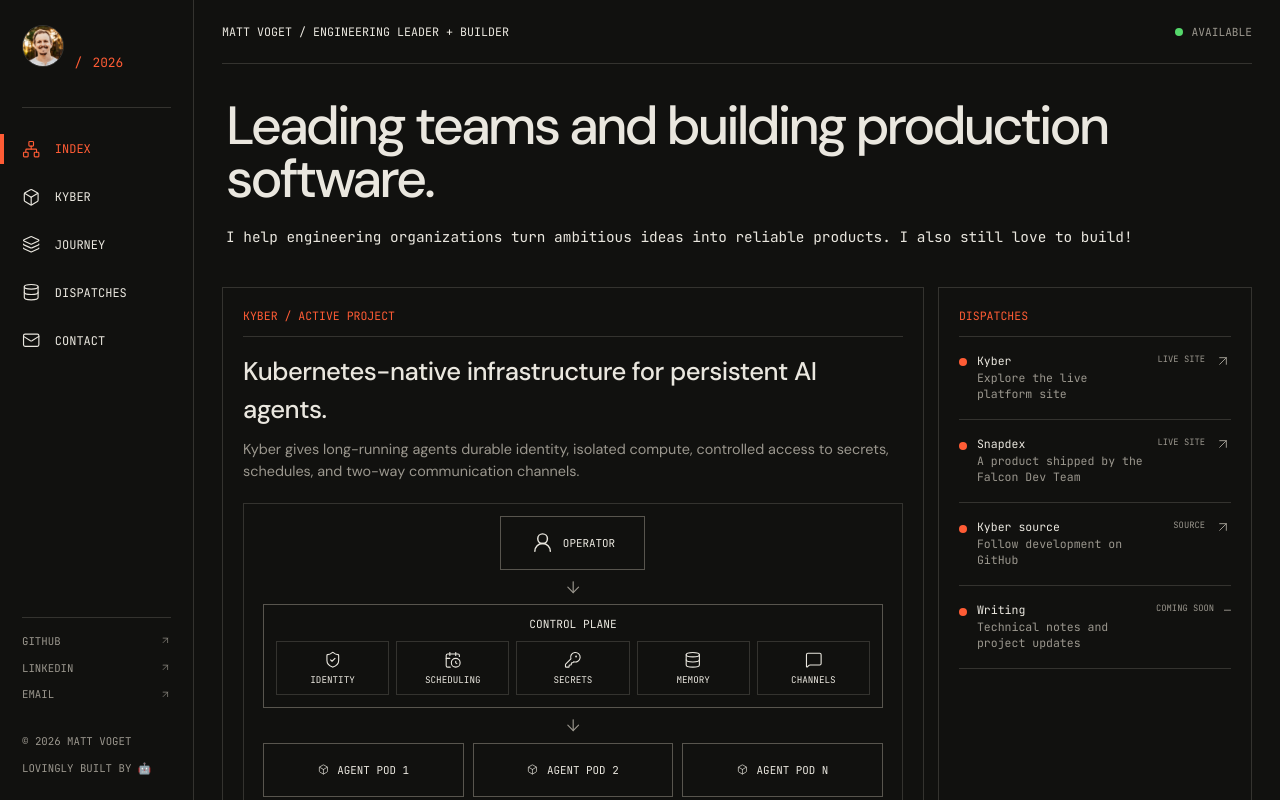
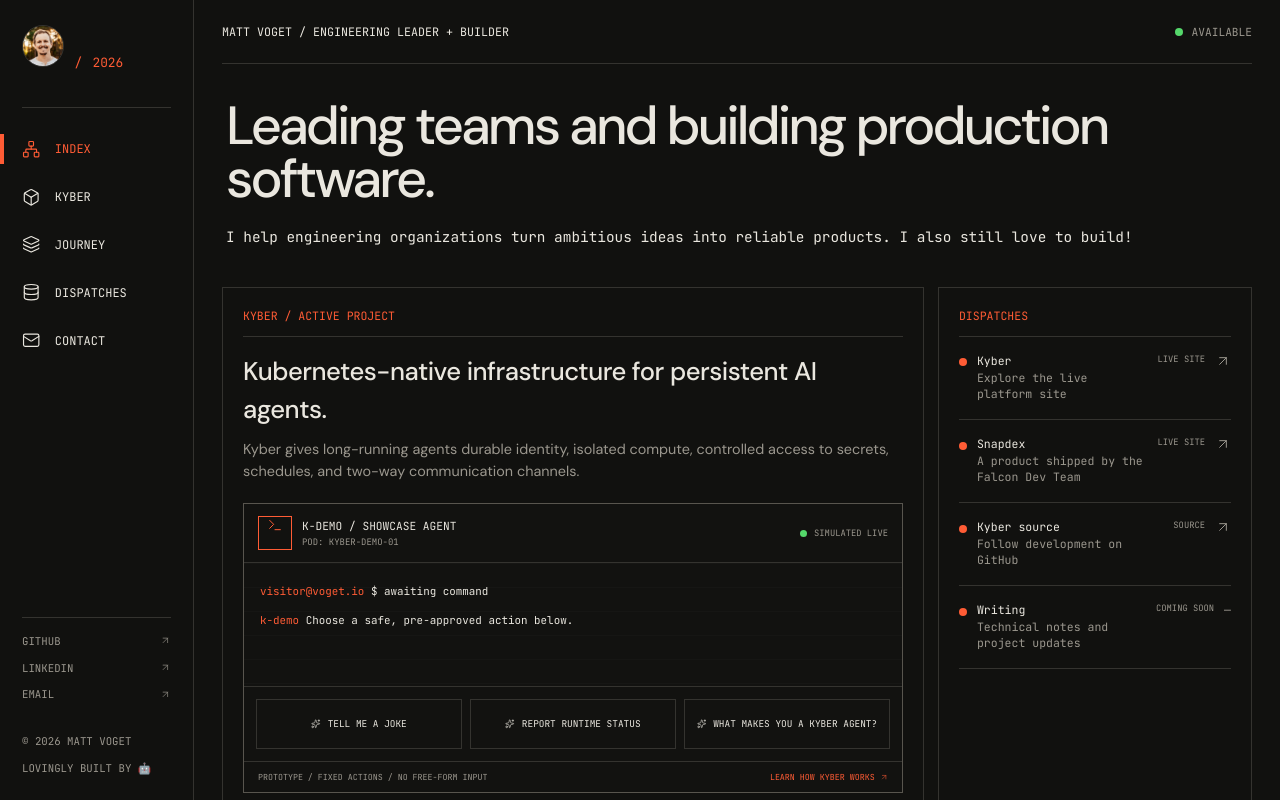
Before and after one commit to matty-v/voget-io, a React (Vite) app: page / in a window 1280 px wide. Shown: the top 800 px of the page. Built offline with nearby package versions, Linux system fonts and the light colour scheme.

Commit message:
feat: prototype interactive Kyber agent showcase

```diff
--- a/src/App.tsx
+++ b/src/App.tsx
@@ -1,20 +1,16 @@
 import { useEffect, useState } from "react";
 import {
-  ArrowDown,
   ArrowUpRight,
   Box,
-  CalendarClock,
   Database,
   Github,
-  KeyRound,
   Layers3,
   Linkedin,
   Mail,
   Menu,
-  MessageSquare,
   Network,
-  ShieldCheck,
-  UserRound,
+  Sparkles,
+  Terminal,
   X,
 } from "lucide-react";
 
@@ -184,49 +180,89 @@
   );
 }
 
-function Architecture() {
-  const capabilities = [
-    { label: "Identity", icon: ShieldCheck },
-    { label: "Scheduling", icon: CalendarClock },
-    { label: "Secrets", icon: KeyRound },
-    { label: "Memory", icon: Database },
-    { label: "Channels", icon: MessageSquare },
-  ];
+const agentActions = {
+  joke: {
+    label: "Tell me a joke",
+    prompt: "request /joke",
+    response:
+      "Why did the Kubernetes pod go to therapy? Too many unresolved dependencies.",
+  },
+  status: {
+    label: "Report runtime status",
+    prompt: "request /status",
+    response:
+      "Healthy. Identity mounted, memory persistent, channel connected, human in control.",
+  },
+  explain: {
+    label: "What makes you a Kyber agent?",
+    prompt: "request /explain",
+    response:
+      "I run in an isolated Kubernetes pod with durable identity, state, schedules, and controlled access to tools.",
+  },
+} as const;
+
+type AgentAction = keyof typeof agentActions;
+
+function LiveAgentDemo() {
+  const [activeAction, setActiveAction] = useState<AgentAction | null>(null);
+  const [exchange, setExchange] = useState({
+    prompt: "awaiting command",
+    response: "Choose a safe, pre-approved action below.",
+  });
+
+  const runAction = (action: AgentAction) => {
+    const next = agentActions[action];
+    setActiveAction(action);
+    setExchange({ prompt: next.prompt, response: "Agent is thinking…" });
+    window.setTimeout(() => {
+      setExchange({ prompt: next.prompt, response: next.response });
+      setActiveAction(null);
+    }, 650);
+  };
+
   return (
-    <div
-      className="architecture"
-      aria-label="Kyber architecture: operator to control plane to isolated agent pods"
-    >
-      <div className="architecture-node operator">
-        <UserRound />
-        <span>Operator</span>
+    <div className="agent-demo" aria-label="Interactive Kyber agent prototype">
+      <header className="agent-demo-header">
+        <div className="agent-identity">
+          <span className="agent-avatar">
+            <Terminal aria-hidden="true" />
+          </span>
+          <div>
+            <strong>k-demo / showcase agent</strong>
+            <span>pod: kyber-demo-01</span>
+          </div>
+        </div>
+        <span className="agent-live">
+          <i /> Simulated live
+        </span>
+      </header>
+      <div className="agent-terminal" aria-live="polite" aria-atomic="true">
+        <p>
+          <span>visitor@voget.io</span> $ {exchange.prompt}
+        </p>
+        <p>
+          <span>k-demo</span> {exchange.response}
+        </p>
       </div>
-      <ArrowDown className="flow-arrow" aria-hidden="true" />
-      <div className="control-plane">
-        <p>Control plane</p>
-        <div className="capabilities">
-          {capabilities.map(({ label, icon: Icon }) => (
-            <span key={label}>
-              <Icon /> {label}
-            </span>
-          ))}
-        </div>
-      </div>
-      <ArrowDown className="flow-arrow" aria-hidden="true" />
-      <div className="agent-pods">
-        {[1, 2, "N"].map((pod) => (
-          <div className="architecture-node" key={pod}>
-            <Box />
-            <span>Agent pod {pod}</span>
-          </div>
+      <div className="agent-actions" aria-label="Demo agent actions">
+        {Object.entries(agentActions).map(([key, action]) => (
+          <button
+            type="button"
+            key={key}
+            disabled={activeAction !== null}
+            onClick={() => runAction(key as AgentAction)}
+          >
+            <Sparkles aria-hidden="true" />
+            {activeAction === key ? "Running…" : action.label}
+          </button>
         ))}
       </div>
-      <div className="runtime-strip">
-        <span>Kubernetes</span>
-        <span>CRDs</span>
-        <span>OCI</span>
-        <span>gRPC</span>
-      </div>
+      <footer className="agent-demo-footer">
+        <span>Prototype / fixed actions / no free-form input</span>
+        <a href="https://kyber.voget.io" target="_blank" rel="noreferrer">
+          Learn how Kyber works <ArrowUpRight aria-hidden="true" />
+        </a>
+      </footer>
     </div>
   );
 }
@@ -244,7 +280,7 @@
           controlled access to secrets, schedules, and two-way communication
           channels.
         </p>
-        <Architecture />
+        <LiveAgentDemo />
         <div className="facts" aria-label="Kyber facts">
           <p>
             <span>Runtime</span> / Kubernetes
--- a/src/index.css
+++ b/src/index.css
@@ -244,94 +244,143 @@
   font-size: 0.9rem;
   line-height: 1.55;
 }
-.architecture {
-  display: grid;
-  justify-items: center;
-  gap: 8px;
-  padding: 12px;
-  border: 1px solid var(--line);
+.agent-demo {
+  border: 1px solid #58554e;
+  background: #121210;
 }
-.architecture-node {
-  min-height: 54px;
-  border: 1px solid #58554e;
-  padding: 10px 14px;
+.agent-demo-header {
   display: flex;
   align-items: center;
-  justify-content: center;
-  gap: 0.55rem;
-  font:
-    0.68rem "JetBrains Mono",
-    monospace;
-  text-transform: uppercase;
+  justify-content: space-between;
+  gap: 1rem;
+  padding: 12px 14px;
+  border-bottom: 1px solid var(--line);
 }
-.operator {
-  min-width: 145px;
+.agent-identity {
+  min-width: 0;
+  display: flex;
+  align-items: center;
+  gap: 10px;
 }
-.operator svg {
-  font-size: 1.45rem;
+.agent-avatar {
+  display: grid;
+  place-items: center;
+  width: 34px;
+  height: 34px;
+  flex: 0 0 auto;
+  border: 1px solid var(--accent);
+  color: var(--accent);
 }
-.flow-arrow {
-  color: var(--muted);
-  font-size: 1.15rem;
+.agent-identity strong,
+.agent-identity span {
+  display: block;
 }
-.control-plane {
-  width: min(620px, 100%);
-  border: 1px solid #58554e;
-  padding: 12px;
-}
-.control-plane > p {
-  margin: 0 0 10px;
-  text-align: center;
+.agent-identity strong {
   font:
     0.7rem "JetBrains Mono",
     monospace;
   text-transform: uppercase;
 }
-.capabilities {
-  display: grid;
-  grid-template-columns: repeat(5, 1fr);
-  gap: 7px;
-}
-.capabilities span {
-  min-height: 54px;
-  display: flex;
-  flex-direction: column;
-  align-items: center;
-  justify-content: center;
-  gap: 6px;
-  border: 1px solid var(--line);
+.agent-identity div > span {
+  margin-top: 3px;
+  color: var(--muted);
   font:
-    0.58rem "JetBrains Mono",
+    0.56rem "JetBrains Mono",
     monospace;
   text-transform: uppercase;
 }
-.capabilities svg {
-  font-size: 1.1rem;
-}
-.agent-pods {
-  width: min(620px, 100%);
-  display: grid;
-  grid-template-columns: repeat(3, 1fr);
-  gap: 9px;
-}
-.runtime-strip {
-  width: 100%;
-  display: grid;
-  grid-template-columns: repeat(4, 1fr);
-  border-top: 1px solid var(--line);
-  padding-top: 10px;
-}
-.runtime-strip span {
-  text-align: center;
+.agent-live {
+  display: inline-flex;
+  align-items: center;
+  gap: 7px;
   color: var(--muted);
-  border-right: 1px solid var(--line);
   font:
-    0.6rem "JetBrains Mono",
+    0.55rem "JetBrains Mono",
     monospace;
   text-transform: uppercase;
 }
-.runtime-strip span:last-child {
-  border: 0;
+.agent-live i {
+  width: 7px;
+  height: 7px;
+  border-radius: 50%;
+  background: #55d86b;
+  animation: availability-pulse 2s ease-out infinite;
+}
+.agent-terminal {
+  min-height: 124px;
+  padding: 20px 16px;
+  border-bottom: 1px solid var(--line);
+  background-image: linear-gradient(
+    rgba(255, 255, 255, 0.015) 1px,
+    transparent 1px
+  );
+  background-size: 100% 24px;
+}
+.agent-terminal p {
+  margin: 0 0 12px;
+  color: var(--text);
+  font:
+    0.68rem/1.6 "JetBrains Mono",
+    monospace;
+}
+.agent-terminal p:last-child {
+  margin: 0;
+}
+.agent-terminal span {
+  color: var(--accent);
+}
+.agent-actions {
+  display: grid;
+  grid-template-columns: repeat(3, 1fr);
+  gap: 8px;
+  padding: 12px;
+}
+.agent-actions button {
+  min-height: 50px;
+  display: flex;
+  align-items: center;
+  justify-content: center;
+  gap: 7px;
+  padding: 9px;
+  border: 1px solid var(--line);
+  color: var(--text);
+  background: transparent;
+  cursor: pointer;
+  font:
+    0.59rem/1.35 "JetBrains Mono",
+    monospace;
+  text-transform: uppercase;
+}
+.agent-actions button:hover:not(:disabled),
+.agent-actions button:focus-visible {
+  border-color: var(--accent);
+  color: var(--accent);
+}
+.agent-actions button:disabled {
+  cursor: wait;
+  opacity: 0.55;
+}
+.agent-demo-footer {
+  display: flex;
+  justify-content: space-between;
+  align-items: center;
+  gap: 12px;
+  padding: 10px 14px;
+  border-top: 1px solid var(--line);
+}
+.agent-demo-footer > span,
+.agent-demo-footer a {
+  color: var(--muted);
+  font:
+    0.52rem "JetBrains Mono",
+    monospace;
+  text-transform: uppercase;
+}
+.agent-demo-footer a {
+  display: inline-flex;
+  align-items: center;
+  gap: 5px;
+  color: var(--accent);
 }
 .facts {
   display: grid;
@@ -632,21 +681,12 @@
   .project-summary {
     font-size: 0.84rem;
   }
-  .capabilities {
-    grid-template-columns: repeat(2, 1fr);
-  }
-  .capabilities span:last-child {
-    grid-column: 1/-1;
-  }
-  .agent-pods {
+  .agent-actions {
     grid-template-columns: 1fr;
   }
-  .runtime-strip {
-    grid-template-columns: repeat(2, 1fr);
-    row-gap: 10px;
-  }
-  .runtime-strip span:nth-child(2) {
-    border: 0;
+  .agent-demo-footer {
+    align-items: flex-start;
+    flex-direction: column;
   }
   .facts {
     grid-template-columns: 1fr;
@@ -673,6 +713,7 @@
     scroll-behavior: auto;
   }
   .availability i,
+  .agent-live i,
   .career-list em i {
     animation: none;
   }
```
Also changed, not shown: 2 other files (tests, documents, lock files or other folders).
